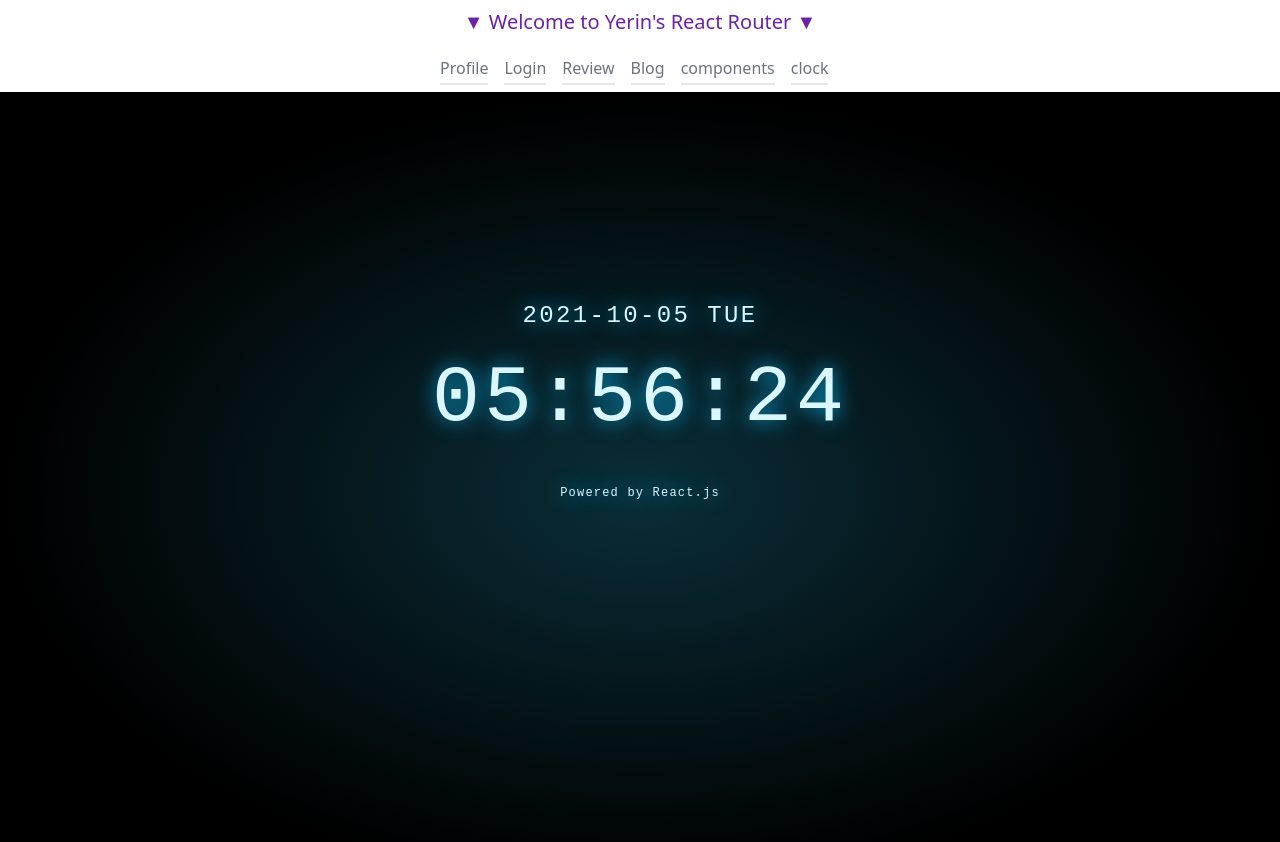
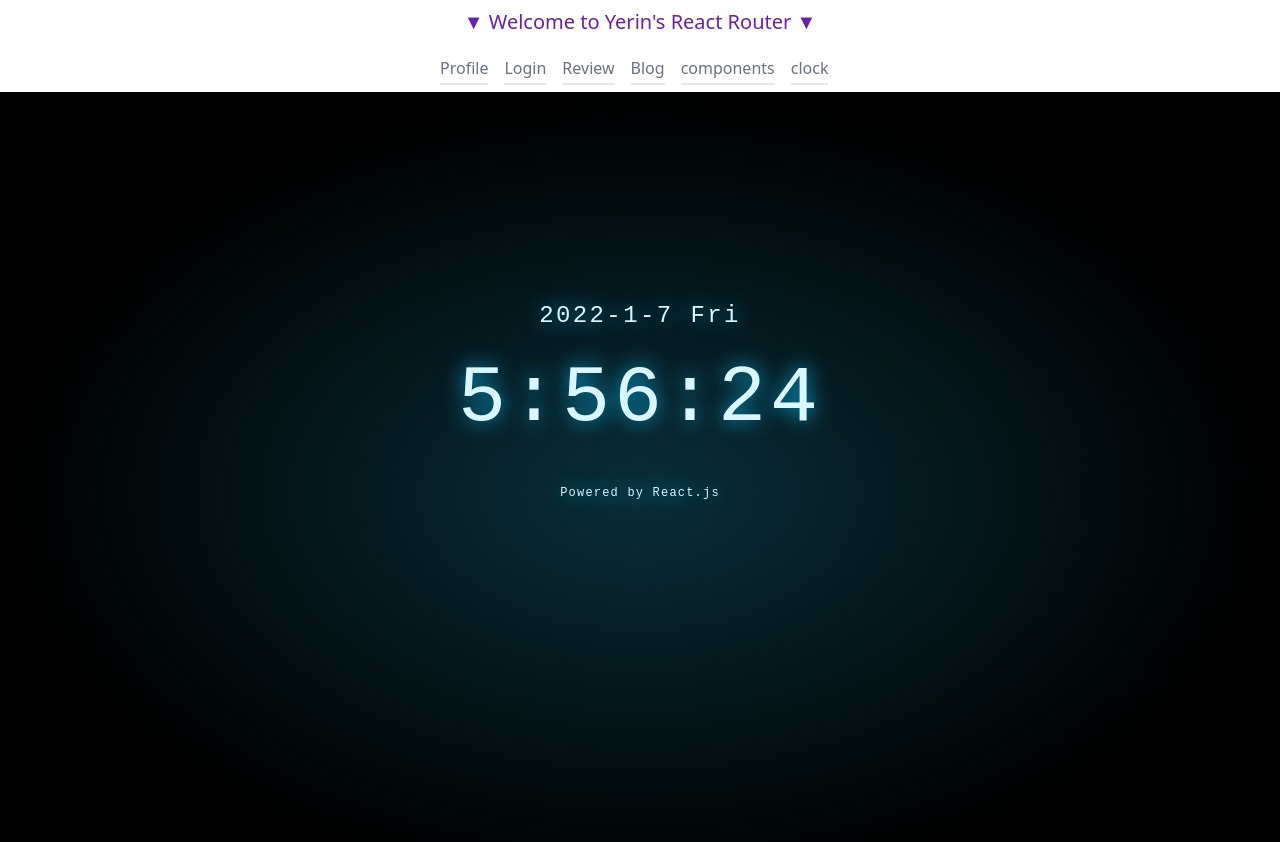
Before and after one commit to get-py/myproj-react, a React (Create React App) app: page /examples/clock in a window 1280 px wide. Shown: the top 842 px of the page. Built offline with nearby package versions, Linux system fonts and the light colour scheme; no server answers.

Commit message:
디지털 시계에 연월일 표현

```diff
--- a/src/pages/examples/Clock.jsx
+++ b/src/pages/examples/Clock.jsx
@@ -4,6 +4,8 @@ import './Clock.css';
 
 function Clock() {
   const [date, setDate] = useState(new Date());
+
+  const Weekdays = ['Sun', 'Mon', 'Tue', 'Wed', 'Thu', 'Fri', 'Sat'];
 
   useEffect(() => {
     const interval = setInterval(() => {
@@ -17,8 +19,13 @@ function Clock() {
   return (
     <div className="clock-wrapper">
       <div className="clock">
-        <p className="date">2021-10-05 TUE</p>
-        <p className="time">{date.toISOString().slice(11, 19)}</p>
+        <p className="date">
+          {date.getFullYear()}-{date.getMonth() + 1}-{date.getDate()}{' '}
+          {Weekdays[date.getDay()]}
+        </p>
+        <p className="time">
+          {date.getHours()}:{date.getMinutes()}:{date.getSeconds()}
+        </p>
         <p className="text">Powered by React.js</p>
       </div>
     </div>
```
